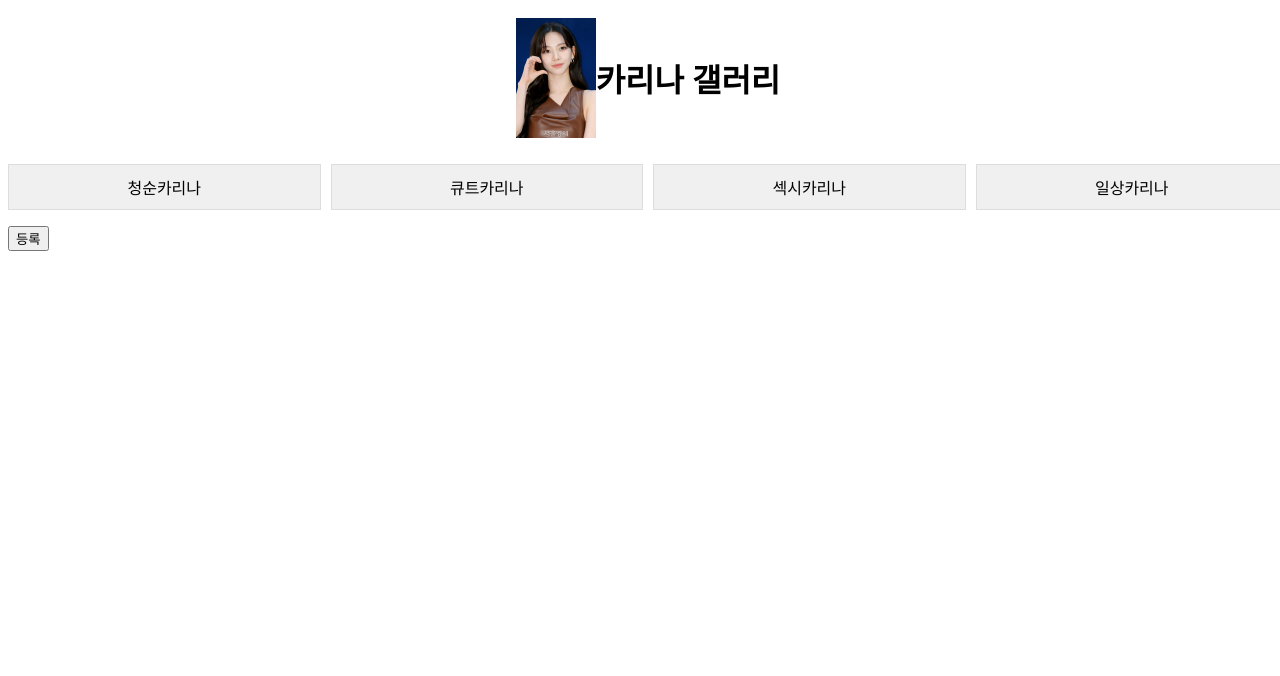
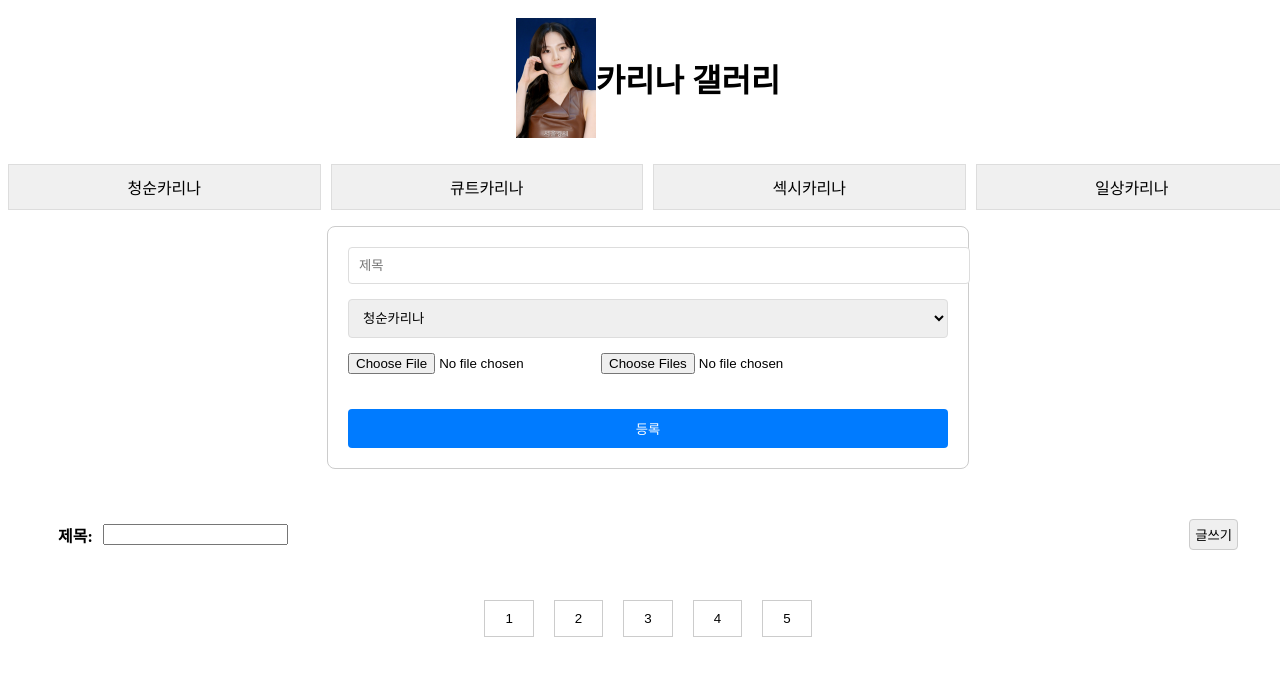
Before and after one commit to kimjongyoon96/karina-project, a React app: page /write in a window 1280 px wide. Shown: the top 676 px of the page. Built offline with nearby package versions, Linux system fonts and the light colour scheme; the HTML template or start-up script is replaced by a standard one.

Commit message:
게시물 연동 완료

```diff
--- a/src/app.tsx
+++ b/src/app.tsx
@@ -1,11 +1,6 @@
 // src/App.tsx
 import React, { useState, useEffect } from "react";
-import {
-  BrowserRouter as Router,
-  Route,
-  Routes,
-  useLocation,
-} from "react-router-dom";
+import { BrowserRouter as Router, Route, Routes } from "react-router-dom";
 import { karinaData } from "./types/contentType";
 import Header from "./components/header/header"; // Header 컴포넌트 임포트
 import Menubar from "./components/menubar/menubar";
@@ -16,43 +11,88 @@ import DetailPage from "./components/detailPage/detailPage";
 import WritePage from "./components/writePage/writePage";
 const App: React.FC = () => {
   const [category, setCategory] = useState("청순카리나");
-  const [myArray, setMyArray] = useState<karinaData[]>([]);
+  // console.log(category); // 청순카리나,큐트카리나 문자열
+  // const chungsoonKarina: karinaData = {
+  //   id: 1,
+  //   menubar: "청순카리나",
+  //   title: "카리나존예",
+  //   description: "카리나가짱",
+  //   photo: "https://cdn.mhnse.com/news/photo/202311/240620_252535_5240.jpg",
+  // };
+  const [myArray, setMyArray] = useState<karinaData[]>([]); //전시바구니
+  const [redArray, setMyRedArray] = useState<karinaData[]>([]); //빨강바구니
+  const [blueArray, setMyBlueArray] = useState<karinaData[]>([]); // 파란바구니
+  useEffect(() => {
+    console.log("Updated redArray:", blueArray);
+  }, [blueArray]);
+  const [yellowArray, setMyYellowArray] = useState<karinaData[]>([]); //노랑바구니
+  const [greenArray, setMyGreenArray] = useState<karinaData[]>([]); // 초록바구니
+  // console.log(myArray); // karinaData의 값들출력
+
   // 2. 배열을 만들 작동 함수
+  // 배열을 추가할때는 빨강 빨강 파랑 파랑 노랑 노랑
+  // setMyRedArray,setMyBuleArray
   const addToArray = (obj: karinaData) => {
-    setMyArray([...myArray, obj]);
-    console.log(myArray);
+    switch (category) {
+      case "청순카리나":
+        console.log("Before updating redArray:", redArray);
+        if (obj.menubar === category) setMyRedArray([...redArray, obj]);
+
+        break;
+      case "큐트카리나":
+        if (obj.menubar === category) setMyBlueArray([...blueArray, obj]);
+        // console.log(myArray);
+        // console.log("디버깅용");
+        break;
+      case "섹시카리나":
+        if (obj.menubar === category) setMyYellowArray([...yellowArray, obj]);
+
+        break;
+      case "일상카리나":
+        if (obj.menubar === category) setMyGreenArray([...greenArray, obj]);
+
+        break;
+      default:
+        console.log("없는 카테고리 입니다.");
+    }
   };
 
+  // 빨강=>파랑을 전시바구니로 옮기는 로직
+  // 옮기는 로직이니, 전시
+  const replaceArray = (arrayToReset: any[]) => {
+    setMyArray(arrayToReset);
+    // console.log(arrayToReset);
+    // console.log("여기는 바꾸는");
+  };
   return (
     <Router>
       <div>
         <Header />
-        <Menubar setCategory={setCategory} />
+        <Menubar
+          setCategory={setCategory}
+          replaceArray={replaceArray}
+          redArray={redArray}
+          blueArray={blueArray}
+          yellowArray={yellowArray}
+          greenArray={greenArray}
+        />
         <Routes>
           <Route
             path="/"
             element={<MainContens category={category} myarray={myArray} />}
           />
-          <Route path="/contact" element={<DetailPage />} />
           <Route
             path="/write"
-            element={
-              <WritePage
-                addToArray={addToArray}
-                // setCategory={setCategory}
-                // category={category}
-              />
-            }
+            element={<WritePage addToArray={addToArray} />}
+          />
+          <Route
+            path="/detail/:id"
+            element={<DetailPage myArray={myArray} />}
           />
         </Routes>
 
-        {/* /write 경로가 아닐 때만 SeachBar와 Number를 렌더링 */}
-        {location.pathname !== "/write" && (
-          <>
-            <SeachBar />
-            <Number />
-          </>
-        )}
+        <SeachBar />
+        <Number />
       </div>
     </Router>
   );
--- a/src/components/detailPage/detailPage.tsx
+++ b/src/components/detailPage/detailPage.tsx
@@ -1,17 +1,35 @@
-import './detailPage.css';
-import React from 'react';
+import React from "react";
+import { useParams } from "react-router-dom";
+import { karinaData } from "../../types/contentType"; // 경로는 실제 파일 위치에 따라 다를 수 있음
 
-const DetailPage: React.FC = () => {
+interface DetailProps {
+  myArray: karinaData[]; // 전체 게시물 데이터
+}
+
+const DetailComponent: React.FC<DetailProps> = ({ myArray }) => {
+  // useParams를 사용하여 URL에서 id 값을 추출합니다. id는 문자열 타입입니다.
+  const { id } = useParams<{ id: string }>();
+
+  const itemId = id !== undefined ? parseInt(id) : null;
+
+  // 문자열 id를 숫자로 변환하고, 해당하는 게시물을 찾습니다.
+  const post = itemId !== null ? myArray.find((p) => p.id === itemId) : null;
+
   return (
-    <div className="detailPage">
-      <li className="detailContents1"></li>
-      <li className="detailContents3"></li>
-      <li className="detailContents4"></li>
-      <li className="detailContents5"></li>
-      <li className="detailContents2"></li>
-      <li className="detailContents6"></li>
+    <div>
+      {post ? (
+        <div>
+          <h1>{post.title}</h1>
+          {post.photos &&
+            post.photos.map((photo, index) => (
+              <img key={index} src={photo} alt={`Photo ${index}`} />
+            ))}
+        </div>
+      ) : (
+        <p>게시물을 찾을 수 없습니다.</p>
+      )}
     </div>
   );
 };
 
-export default DetailPage;
+export default DetailComponent;
--- a/src/components/maincontens/maincontens.css
+++ b/src/components/maincontens/maincontens.css
@@ -19,7 +19,6 @@
 .contents9 {
   width: 100%;
   height: 100%;
-  background-color: blue; /* 배경색 */
   border: 1px solid #ddd; /* 테두리 */
   color: black; /* 텍스트 색상 */
   border-radius: 5px; /* 모서리 둥글게 */
--- a/src/components/maincontens/maincontens.tsx
+++ b/src/components/maincontens/maincontens.tsx
@@ -2,39 +2,56 @@ import React, { useState, useEffect } from "react";
 import { useNavigate } from "react-router-dom";
 import "./maincontens.css";
 import { MainContentsProps } from "./maincomponent";
+import { karinaData } from "../../types/contentType";
 
 const MainContents: React.FC<MainContentsProps> = ({ category, myarray }) => {
   const navigate = useNavigate();
-
-  const goToSecondMain = (): void => {
-    navigate("/contact");
+  // console.log(category); // 청순카리나,섹시카리나 맞게 출력
+  // console.log(myarray); // 추가된 배열정보 즉, karinadata의 배열
+  // console.log("여기뭐가나오냐");
+  const goToSecondMain = (id: number): void => {
+    navigate(`/detail/${id}`);
   };
-
-  const renderContent = (): React.ReactNode => {
+  const renderContent = (item: karinaData): React.ReactNode => {
     switch (category) {
       case "청순카리나":
-        return <div>청순카리나 관련 컨텐츠</div>;
+        if (item.menubar === "청순카리나") {
+          return <div>청순카리나 관련 컨텐츠</div>;
+        }
+        break;
       case "큐트카리나":
-        return <div>큐트카리나 관련 컨텐츠</div>;
+        if (item.menubar === "큐트카리나") {
+          return <div>큐트카리나 관련 컨텐츠</div>;
+        }
+        break;
       case "섹시카리나":
-        return <div>섹시카리나 관련 컨텐츠</div>;
+        if (item.menubar === "섹시카리나") {
+          return <div>섹시카리나 관련 컨텐츠</div>;
+        }
+        break;
       case "일상카리나":
-        return <div>일상카리나 관련 컨텐츠</div>;
+        if (item.menubar === "일상카리나") {
+          return <div>일상카리나 관련 컨텐츠</div>;
+        }
+        break;
       default:
         return <div>기본 컨텐츠</div>;
     }
   };
-
+  // item => myarray의 각 객체, index=> 배열 내의 해당 객체의 인덱스값
   return (
     <main className="mainContents">
       {myarray.length > 0 &&
         myarray.map((item, index) => (
           <li
-            key={index}
+            key={item.id}
             className={`contents${index + 1}`}
-            onClick={goToSecondMain}
+            onClick={() => goToSecondMain(item.id)}
           >
-            {renderContent()}
+            <h1>{item.title}</h1>
+            <img src={item.photoSumnail} alt={item.title} />
+
+            {renderContent(item)}
           </li>
         ))}
     </main>
--- a/src/components/menubar/menubar.tsx
+++ b/src/components/menubar/menubar.tsx
@@ -1,18 +1,33 @@
 import React, { useState } from "react";
 import "./menubar.css";
-
+import { karinaData } from "../../types/contentType";
 // MenubarProps 타입 정의
 interface MenubarProps {
-  setCategory: (category: string) => void; // setCategory 함수의 타입 정의
+  setCategory: (category: string) => void;
+  replaceArray: (arrayToReset: any[]) => void;
+  redArray: any[];
+  blueArray: any[];
+  yellowArray: any[];
+  greenArray: any[];
 }
-// 부모 컴포넌트(최상위)에서 받은 MenubarProps는 menubarProps 타입의 prop를 받는다.
-// setCategory는, 구조분해 할당을 통하여, props 객체에서 setCategory 함수를 추출한다.
-const Menubar: React.FC<MenubarProps> = ({ setCategory }) => {
+// 메뉴바를 선언할꺼야! 메뉴바는 리액트의 함수형 컴포넌트이며, <MenubarProps>를 props를 통해 받았어!
+// 여기서, setCategory를 구조분해 할당을 통해 쓸수있게 되었어!
+const Menubar: React.FC<MenubarProps> = ({
+  setCategory,
+  replaceArray,
+  redArray,
+  blueArray,
+  yellowArray,
+  greenArray,
+}) => {
   return (
     <nav className="cute">
       <ul
         onClick={() => {
           setCategory("청순카리나");
+          replaceArray(redArray);
+          // console.log(redArray);
+          // console.log("redArray");
         }}
       >
         청순카리나
@@ -21,6 +36,9 @@ const Menubar: React.FC<MenubarProps> = ({ setCategory }) => {
       <ul
         onClick={() => {
           setCategory("큐트카리나");
+          replaceArray(blueArray);
+          console.log(blueArray);
+          console.log("여기블루");
         }}
       >
         큐트카리나
@@ -28,6 +46,7 @@ const Menubar: React.FC<MenubarProps> = ({ setCategory }) => {
       <ul
         onClick={() => {
           setCategory("섹시카리나");
+          replaceArray(yellowArray);
         }}
       >
         섹시카리나
@@ -35,6 +54,7 @@ const Menubar: React.FC<MenubarProps> = ({ setCategory }) => {
       <ul
         onClick={() => {
           setCategory("일상카리나");
+          replaceArray(greenArray);
         }}
       >
         일상카리나
--- a/src/components/writePage/writePage.css
+++ b/src/components/writePage/writePage.css
@@ -1,4 +1,64 @@
-.test {
+/* 전체 컨테이너 스타일 */
+.container {
+  max-width: 600px;
+  margin: 0 auto;
+  padding: 20px;
+  border: 1px solid #ccc;
+  border-radius: 8px;
+}
+
+/* 제목 입력란 스타일 */
+.title-input {
   width: 100%;
-  height: 100%;
+  padding: 10px;
+  margin-bottom: 15px;
+  border: 1px solid #ddd;
+  border-radius: 4px;
 }
+
+/* 메뉴 선택 드롭다운 스타일 */
+.menubar-select {
+  width: 100%;
+  padding: 10px;
+  margin-bottom: 15px;
+  border: 1px solid #ddd;
+  border-radius: 4px;
+}
+
+/* 사진 썸네일 파일 입력 스타일 */
+.photo-thumbnail-input {
+  margin-bottom: 15px;
+}
+
+/* 여러 사진 파일 입력 스타일 */
+.photos-input {
+  margin-bottom: 20px;
+}
+
+/* 제출 버튼 스타일 */
+.submit-button {
+  width: 100%;
+  padding: 10px;
+  background-color: #007bff;
+  color: white;
+  border: none;
+  border-radius: 4px;
+  cursor: pointer;
+}
+
+.submit-button:hover {
+  background-color: #0056b3;
+}
+.photos-preview {
+  display: flex;
+  flex-wrap: wrap;
+  gap: 10px; /* 사진들 사이의 간격 */
+  margin-top: 15px; /* 상단 여백 */
+}
+
+.photo-thumbnail {
+  width: 100px; /* 사진의 너비 */
+  height: 100px; /* 사진의 높이 */
+  object-fit: cover; /* 사진의 비율을 유지하며 채우기 */
+  border: 1px solid #ccc; /* 사진의 테두리 */
+}
--- a/src/components/writePage/writePage.tsx
+++ b/src/components/writePage/writePage.tsx
@@ -1,6 +1,8 @@
-import React from "react";
+import React, { useState } from "react";
 import { useNavigate } from "react-router-dom";
 import { karinaData } from "../../types/contentType";
+import "./writePage.css";
+
 // 상위 컴포넌트로 부터 받을 props 설정
 interface MaintentsProps {
   addToArray: (obj: karinaData) => void;
@@ -10,19 +12,101 @@ interface MaintentsProps {
 const WritePage: React.FC<MaintentsProps> = ({ addToArray }) => {
   const navigate = useNavigate();
 
+  const [title, setTitle] = useState("");
+  const [menubar, setMenubar] = useState("청순카리나"); // 기본값 설정
+  const [photoSumnail, setPhotoSumnail] = useState(""); // 대표 이미지 URL 상태
+  const [photos, setPhotos] = useState<string[]>([]); // 추가
+  const handlePhotoSumnailChange = (
+    event: React.ChangeEvent<HTMLInputElement>
+  ) => {
+    if (event.target.files && event.target.files[0]) {
+      setPhotoSumnail(URL.createObjectURL(event.target.files[0])); // 첫 번째 파일을 대표 이미지로 설정
+    }
+  };
+
+  const handlePhotosChange = (event: React.ChangeEvent<HTMLInputElement>) => {
+    if (event.target.files) {
+      // 선택한 새 파일들의 URL 배열 생성
+      const newFileUrls = Array.from(event.target.files).map((file) =>
+        URL.createObjectURL(file)
+      );
+
+      // 새 파일의 URL을 기존 photos 배열에 추가
+      setPhotos((prevPhotos) => [...prevPhotos, ...newFileUrls]);
+
+      // 선택한 파일이 총 6개를 초과하는 경우 경고하고 초과분을 제거
+      if (photos.length + newFileUrls.length > 6) {
+        alert("최대 6개의 사진만 선택할 수 있습니다.");
+        setPhotos((prevPhotos) => [...prevPhotos, ...newFileUrls].slice(0, 6));
+      }
+    }
+  };
+  // 폼 제출 시 실행될 함수
+  const handleSubmit = () => {
+    const newKarinaData: karinaData = {
+      id: Date.now(), // 고유 ID 생성을 위해 현재 시간 사용 (임시 방편)
+      menubar: menubar,
+      title: title,
+      photoSumnail: photoSumnail,
+      photos: photos,
+    };
+
+    addToArray(newKarinaData);
+    navigate("/");
+    // console.log(newKarinaData);
+  };
+
   return (
-    <button
-      className="test"
-      onClick={() => {
-        // addToArray();
-        navigate("/");
-      }}
-    >
-      등록
-    </button>
+    <div className="container">
+      <input
+        type="text"
+        className="title-input"
+        placeholder="제목"
+        value={title}
+        onChange={(e) => setTitle(e.target.value)}
+      />
+
+      <select
+        className="menubar-select"
+        value={menubar}
+        onChange={(e) => setMenubar(e.target.value)}
+      >
+        <option value="청순카리나">청순카리나</option>
+        <option value="큐트카리나">큐트카리나</option>
+        <option value="섹시카리나">섹시카리나</option>
+        <option value="일상카리나">일상카리나</option>
+      </select>
+
+      <input
+        type="file"
+        className="photo-thumbnail-input"
+        onChange={handlePhotoSumnailChange}
+      />
+
+      <input
+        type="file"
+        className="photos-input"
+        multiple
+        onChange={handlePhotosChange}
+      />
+      {/* 사용자가 선택한 사진들을 보여주는 부분 */}
+      <div className="photos-preview">
+        {photos.map((photoUrl, index) => (
+          <img
+            key={index}
+            src={photoUrl}
+            alt={`선택한 사진 ${index + 1}`}
+            className="photo-thumbnail"
+          />
+        ))}
+      </div>
+      <button className="submit-button" onClick={handleSubmit}>
+        등록
+      </button>
+    </div>
   );
 };
 
 export default WritePage;
 
-// 카리나데이터
+// https://i.pinimg.com/originals/6d/39/3a/6d393a3ba393c8306b8f5fdd79756cc0.gif
--- a/src/types/contentType.tsx
+++ b/src/types/contentType.tsx
@@ -1,6 +1,7 @@
 export interface karinaData {
+  id: number;
   menubar: string; // 메뉴바 카테고리 선택
   title: string; // 제목 선택
-  description: string; // 설명 선택
-  photo: URL; // 포토
+  photoSumnail: string;
+  photos: string[];
 }
```
